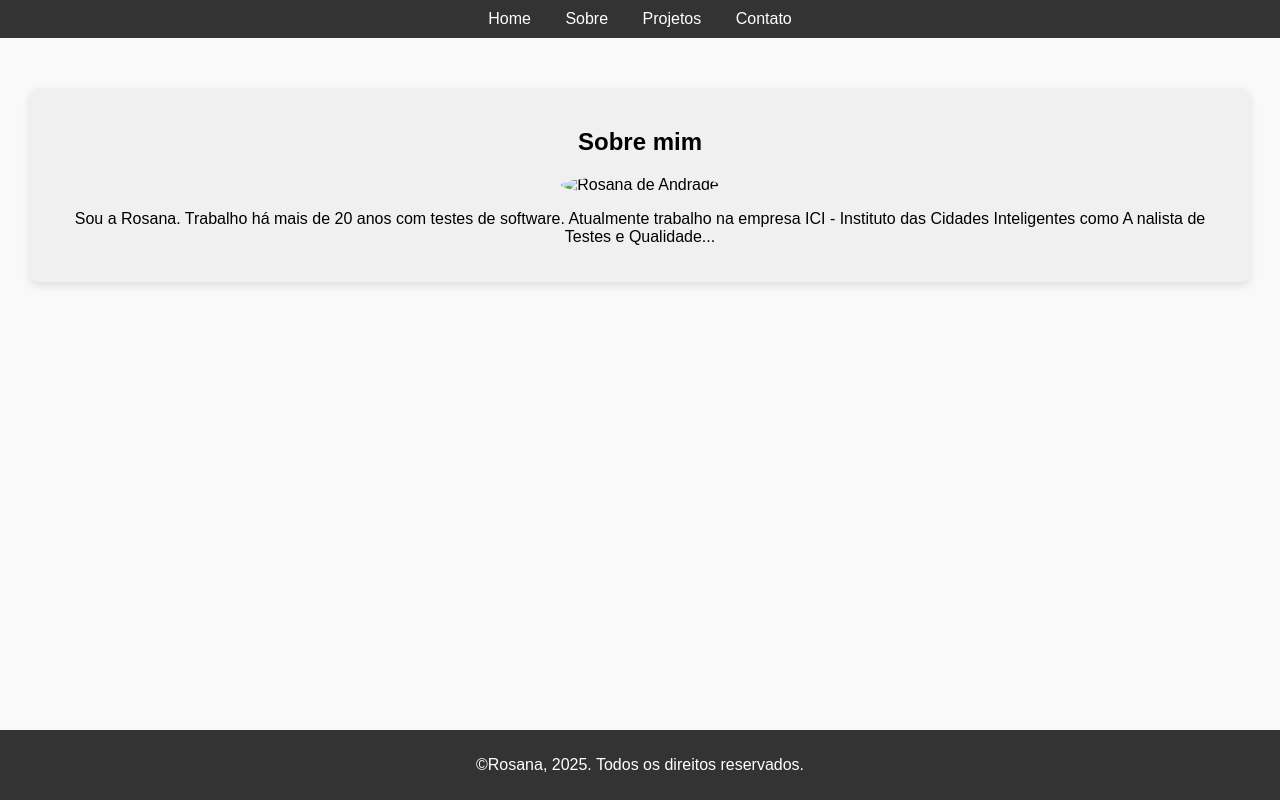
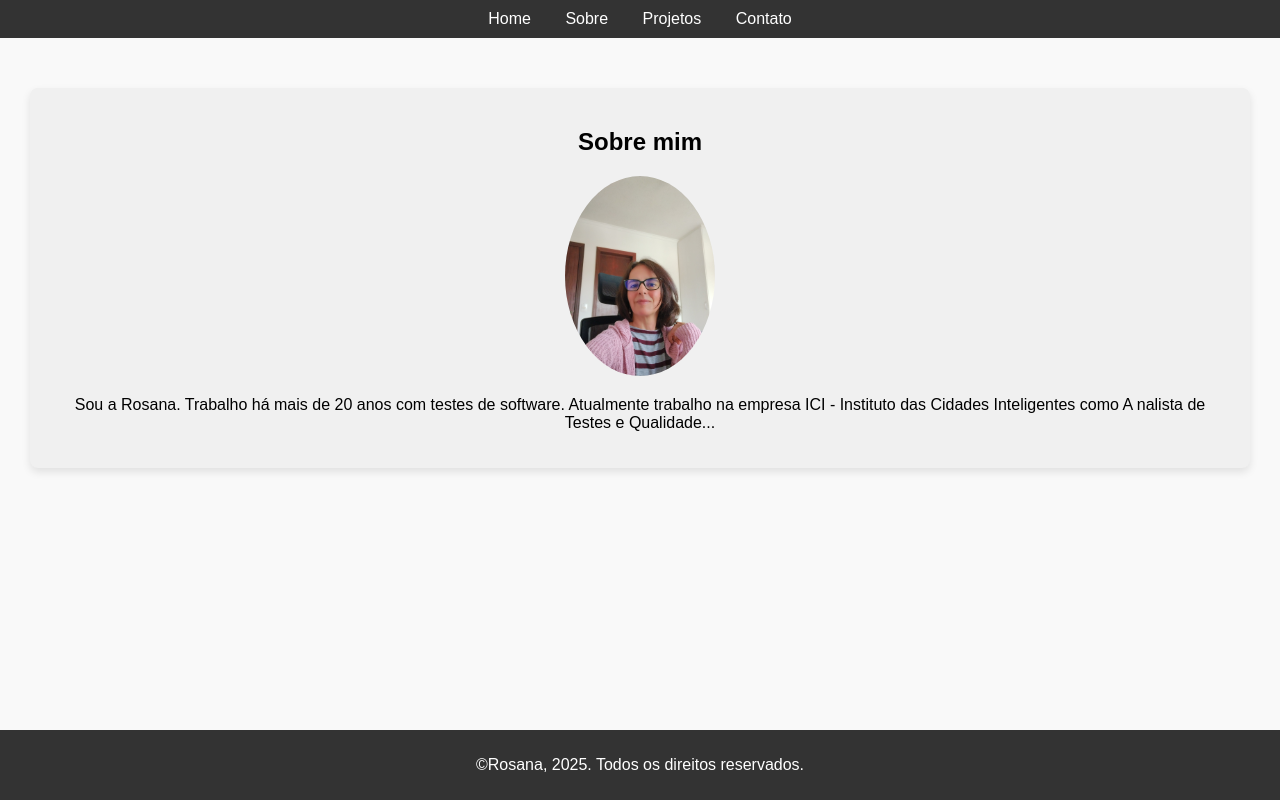
Before and after one commit to rosanaberlanda/rosanaberlanda.github.io, a plain HTML site: page sobre.html in a window 1280 px wide. Drawn offline with Linux system fonts and the light colour scheme.

Commit message:
Update sobre.html

```diff
--- a/sobre.html
+++ b/sobre.html
@@ -21,7 +21,7 @@
         <section id="sobre" class="container">
             <div class="item">
                 <h1>Sobre mim</h1>
-                <img id="profile" src="images/Rosana.jpg" alt="Rosana de Andrade">
+                <img id="profile" src="Rosana.jpg" alt="Rosana de Andrade">
                 <p>Sou a Rosana. Trabalho há mais de 20 anos com testes de software.
                     Atualmente trabalho na empresa ICI - Instituto das Cidades Inteligentes como A nalista de Testes e Qualidade...
                 </p>
@@ -30,4 +30,5 @@
     </main>
     <footer><p>&copy;Rosana, 2025. Todos os direitos reservados.</p></footer>
 </body>
+
 </html>
```
